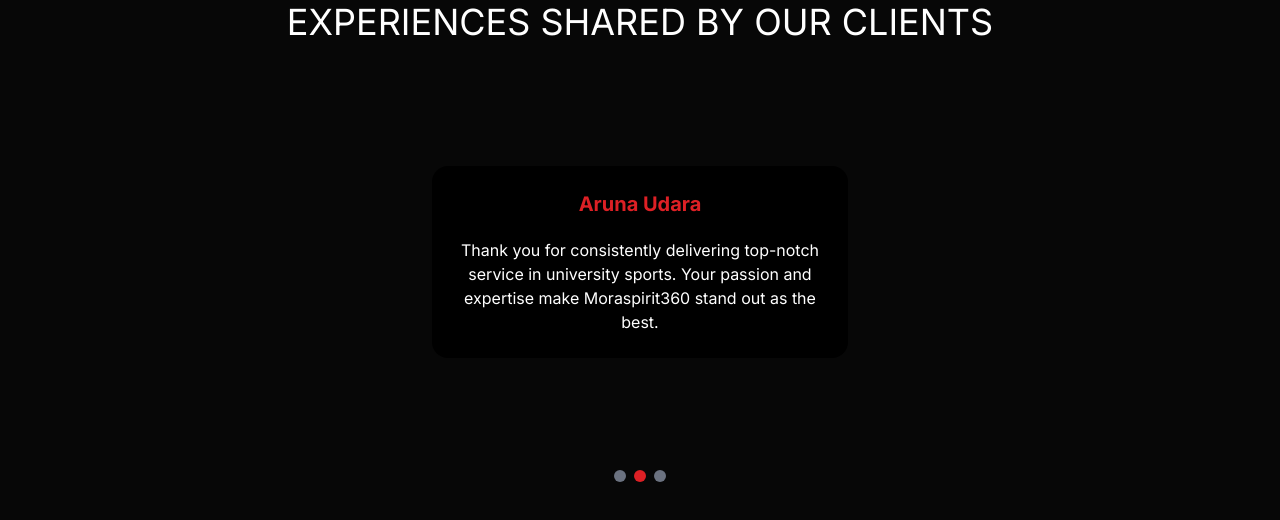
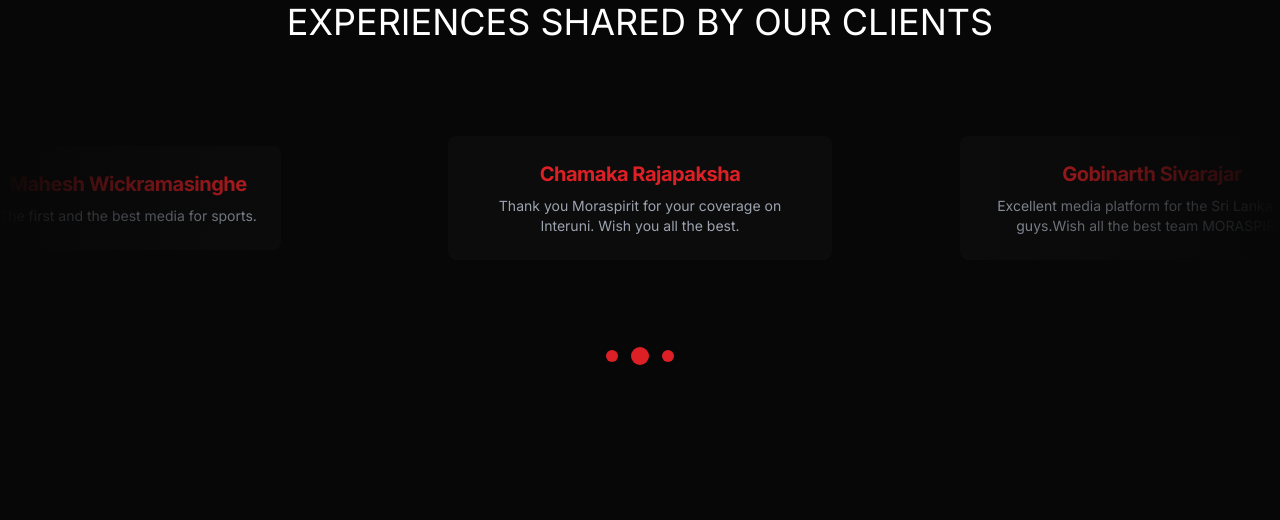
Before and after one commit to moraspirit/moraspirit360-new-ui, a Next.js app: page /photography in a window 1280 px wide. Shown: the part 2059-2579 px from the top of the page. After the commit the page ends 2509 px from the top, so only its background shows below. Built offline with nearby package versions, Linux system fonts and the light colour scheme.

Commit message:
Customer comments

```diff
--- a/app/Components/ClientFeedback/ClientFeedback.tsx
+++ b/app/Components/ClientFeedback/ClientFeedback.tsx
@@ -1,52 +1,89 @@
-'use client';
-import React, { useEffect, useState } from 'react';
+import React, { useState, useEffect } from 'react';
 
-interface ClientFeedback {
-  name: string;
-  message: string;
+interface Card {
+    id: number;
+    speaker: string;
+    content: string;
 }
 
-interface ClientFeedbackProps {
-  feedbacks: ClientFeedback[];
-  swapDelay?: number;
-}
+const cardsData: Card[] = [
+    { id: 1, speaker: 'Mahesh Wickramasinghe', content: 'The first and the best media for sports.' },
+    { id: 2, speaker: 'Chamaka Rajapaksha', content: 'Thank you Moraspirit for your coverage on Interuni. Wish you all the best.' },
+    { id: 3, speaker: 'Gobinarth Sivarajar', content: 'Excellent media platform for the Sri Lankan Uni guys.Wish all the best team MORASPIRIT' },
+];
 
-const ClientFeedback: React.FC<ClientFeedbackProps> = ({ feedbacks, swapDelay = 4000 }) => {
-  const [currentIndex, setCurrentIndex] = useState(0);
+const ClientFeedback: React.FC = () => {
+    const [currentCardIndex, setCurrentCardIndex] = useState<number>(0);
+    const [screenWidth, setScreenWidth] = useState<number>(typeof window !== 'undefined' ? window.innerWidth : 0);
 
     useEffect(() => {
-    if (feedbacks.length === 0) return;
+        const handleResize = () => {
+            setScreenWidth(window.innerWidth);
+        };
 
+        window.addEventListener('resize', handleResize);
+
+        return () => {
+            window.removeEventListener('resize', handleResize);
+        };
+    }, []);
+
+    useEffect(() => {
         const interval = setInterval(() => {
-      setCurrentIndex((prevIndex) => (prevIndex + 1) % feedbacks.length);
-    }, swapDelay);
+            setCurrentCardIndex((prevIndex) => (prevIndex + 1) % cardsData.length);
+        }, 5000);
+        return () => clearInterval(interval);
+    }, []);
 
-    return () => clearInterval(interval);
-  }, [feedbacks.length, swapDelay]);
+    const getSpaceFactor = (): number => {
+        if (screenWidth > 1024) return 40;
+        if (screenWidth > 768) return 55;
+        if (screenWidth > 512) return 70;
+        return 90;
+    };
 
     return (
-    <div className="w-full px-4">
-      <div className="relative flex justify-center items-center mx-auto text-center h-64 sm:h-80 lg:h-96">
-        {feedbacks.length > 0 && (
+        <>
+            <div className="relative w-full h-64 flex items-center justify-center overflow-hidden">
+                <div className="absolute md:w-1/4 h-full bg-gradient-to-r from-[#070707] to-transparent left-0 z-10"/>
+                <div className="absolute md:w-1/4 h-full bg-gradient-to-l from-[#070707] to-transparent right-0 z-10"/>
+                {cardsData.map((card, index) => (
                     <div
-            key={currentIndex}
-            className="absolute transition-all duration-700 ease-out transform p-6 bg-black text-white rounded-2xl w-full sm:w-1/2 lg:w-1/3 h-auto"
+                        key={card.id}
+                        className="absolute w-full h-full flex items-center justify-center transition-transform duration-1000 ease-in-out"
+                        style={{
+                            transform: `translateX(${(index - currentCardIndex) * getSpaceFactor()}%)`,
+                            zIndex: index === currentCardIndex ? 1 : 0,
+                        }}
                     >
-            <h3 className="text-xl font-bold text-mora-red">{feedbacks[currentIndex].name}</h3>
-            <p className="mt-5">{feedbacks[currentIndex].message}</p>
+                        <div className="block max-w-sm p-6 mx-8 md:mx-0 bg-[#0C0C0C] rounded-lg">
+                            <h5 className="mb-2 text-xl font-bold text-center tracking-tight text-mora-red">
+                                {card.speaker}
+                            </h5>
+                            <p className="font-normal text-sm text-gray-400 text-center">
+                                {card.content}
+                            </p>
                         </div>
-        )}
                     </div>
-      <div className="flex justify-center mt-4">
-        {feedbacks.map((_, index) => (
-          <span
+                ))}
+            </div>
+            <div className="flex items-center justify-center w-full py-6">
+                {cardsData.map((_, index) => (
+                    <a
                         key={index}
-            className={`cursor-pointer mx-1 w-3 h-3 rounded-full ${index === currentIndex ? 'bg-mora-red' : 'bg-gray-500'}`}
-            onClick={() => setCurrentIndex(index)}
+                        href="#"
+                        onClick={(e) => {
+                            e.preventDefault();
+                            setCurrentCardIndex(index);
+                        }}
+                        className="w-3 h-3 mx-2 rounded-full bg-mora-red transition-transform duration-1000 ease-in-out"
+                        style={{
+                            transform: `scale(${index === currentCardIndex ? 1.5 : 1})`,
+                        }}
                     />
                 ))}
             </div>
-    </div>
+        </>
     );
 };
 
--- a/app/photography/page.tsx
+++ b/app/photography/page.tsx
@@ -148,7 +148,7 @@ export default function Home() {
                    </h1>
                 </ScrollRevealDiv>
                    <div className="w-full mt-10 sm:mt-5 gap-5">
-                   <ClientFeedback feedbacks={feedbacks} />
+                   <ClientFeedback/>
                    </div>
             </section>
 
```
Lines whose indentation alone changed are shown as unchanged.
